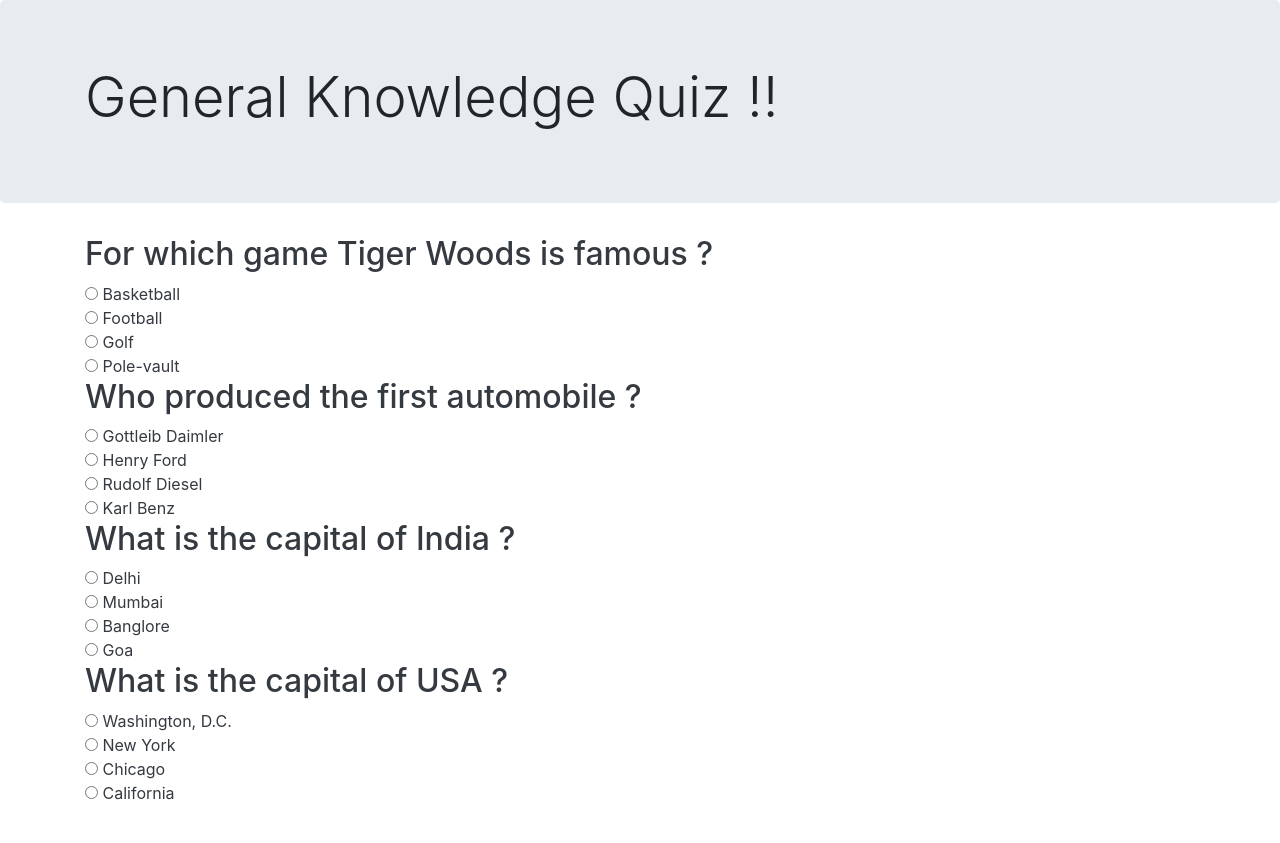
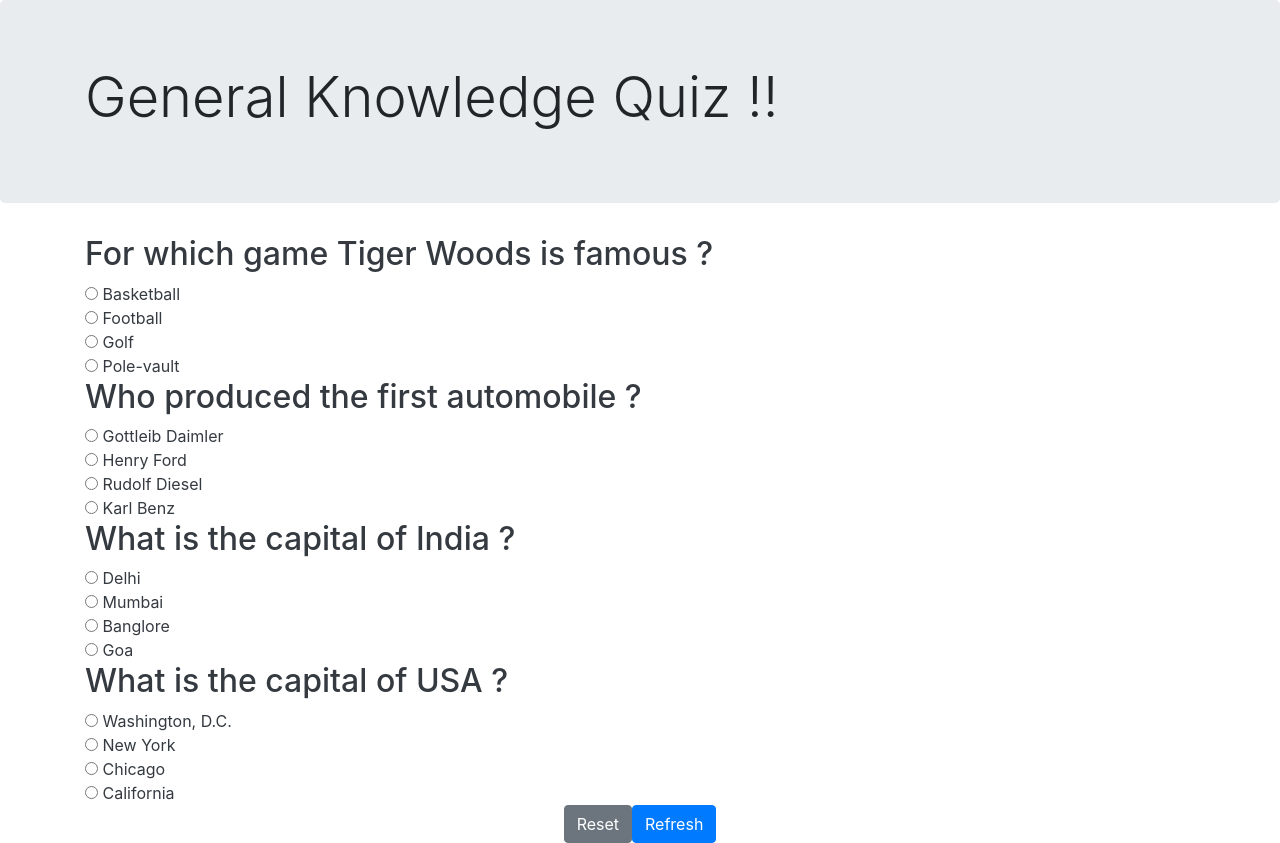
Before and after one commit to hetkpatel96/ProjectPhase2, an Angular app: page / in a window 1280 px wide. Before the commit the page ends 805 px from the top, so only its background shows below. Built offline with nearby package versions, Linux system fonts and the light colour scheme.

Commit message:
Done more styling and added the reset and refresh button

```diff
--- a/src/app/app.component.html
+++ b/src/app/app.component.html
@@ -14,7 +14,9 @@
     />
     <script src="https://code.jquery.com/jquery-3.5.1.min.js"></script>
     <script src="https://cdn.jsdelivr.net/npm/popper.js@1.16.1/dist/umd/popper.min.js"></script>
-    <script src="https://stackpath.bootstrapcdn.com/bootstrap/4.5.2/js/bootstrap.min.js"></script><div class="jumbotron">
+    <script src="https://stackpath.bootstrapcdn.com/bootstrap/4.5.2/js/bootstrap.min.js"></script>
+
+    <div class="jumbotron">
       <div class="container">
         <h1 class="display-4">{{title}} !!</h1>
       </div>
@@ -24,6 +26,7 @@
     Welcome to {{title}} !!
   </h1>
 </div> -->
+  <form id="reset">
     <div class="container">
       <div *ngFor="let ques of questions" class="text-dark">
         <app-questions [out] = ques>
@@ -31,3 +34,10 @@
         </app-questions>
       </div>
     </div>
+    <div class="container">
+      <div class="text-center">
+        <button type="reset" onclick="clearForm()" class="btn btn-secondary">Reset</button>
+        <button (click)="refresh()" class="btn btn-primary">Refresh</button>
+      </div>
+    </div>
+  </form>
--- a/src/app/app.component.ts
+++ b/src/app/app.component.ts
@@ -12,4 +12,12 @@ export class AppComponent {
   questions = this.ser.questions();
 
   title = 'General Knowledge Quiz';
+
+  clearForm() {
+    (<HTMLFormElement>document.getElementById("reset")).reset;
+   }
+
+   refresh(): void {
+    window.location.reload();
 }
+}
```
Lines whose indentation alone changed are shown as unchanged.
